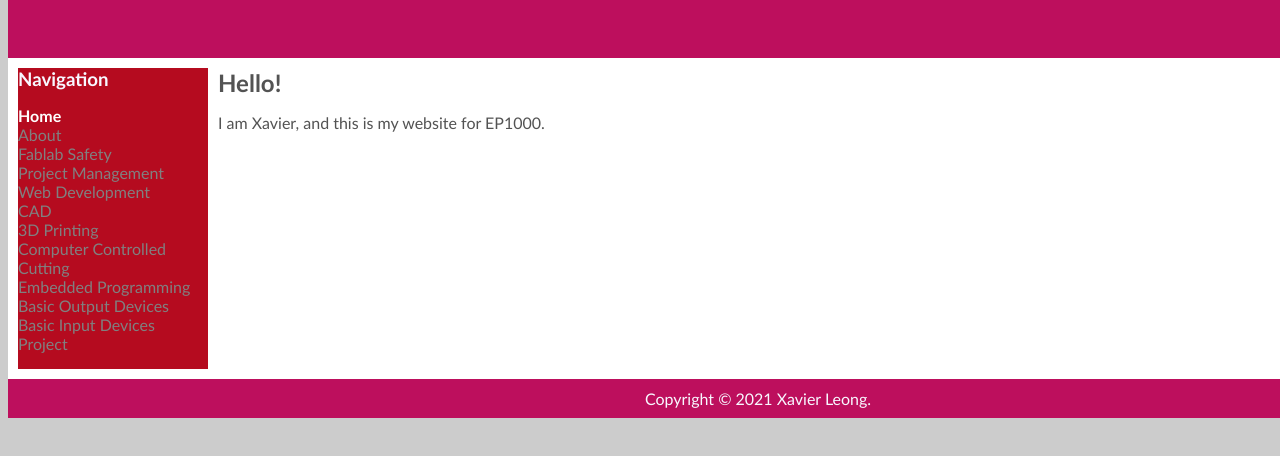
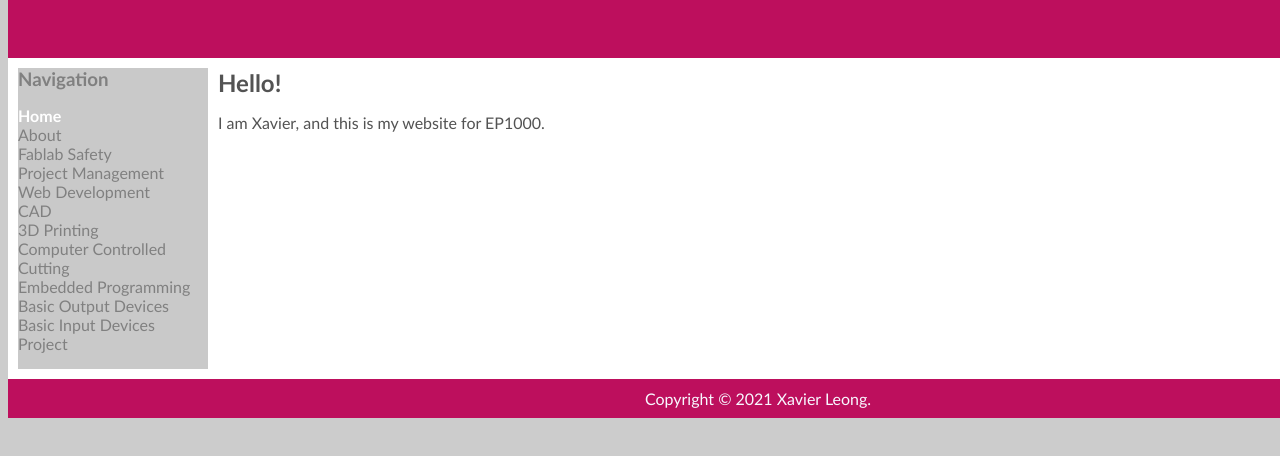
Before and after one commit to vxidbvx/ep1000, a plain HTML site: page index.html in a window 1280 px wide. Shown: the part 50-506 px from the top of the page. Drawn offline with Linux system fonts and the light colour scheme.

Commit message:
Changed colour in nav

```diff
--- a/Webpage_style.css
+++ b/Webpage_style.css
@@ -32,8 +32,8 @@ a {
 #nav {
 	width:190px;
 	float: left;
-	background-color: #b50b1f;
-	color: GhostWhite;
+	background-color: #c9c9c9;
+	color: gray;
 	margin: 0 0 10 0px;
 }
 #nav ul{
```
